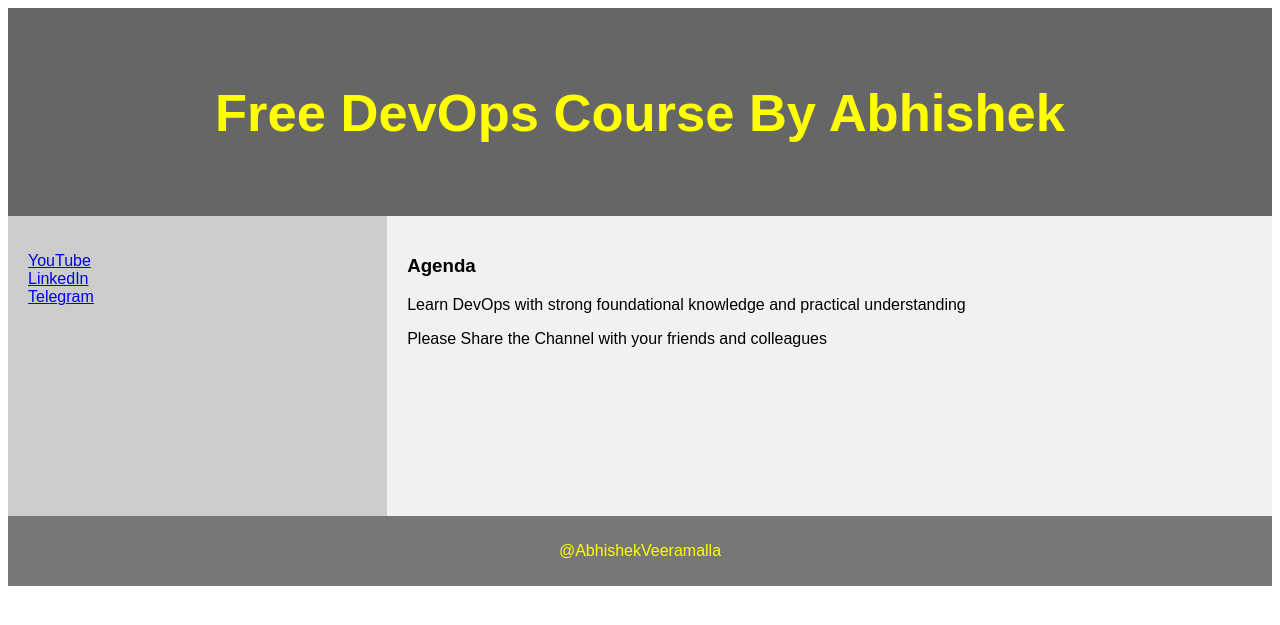
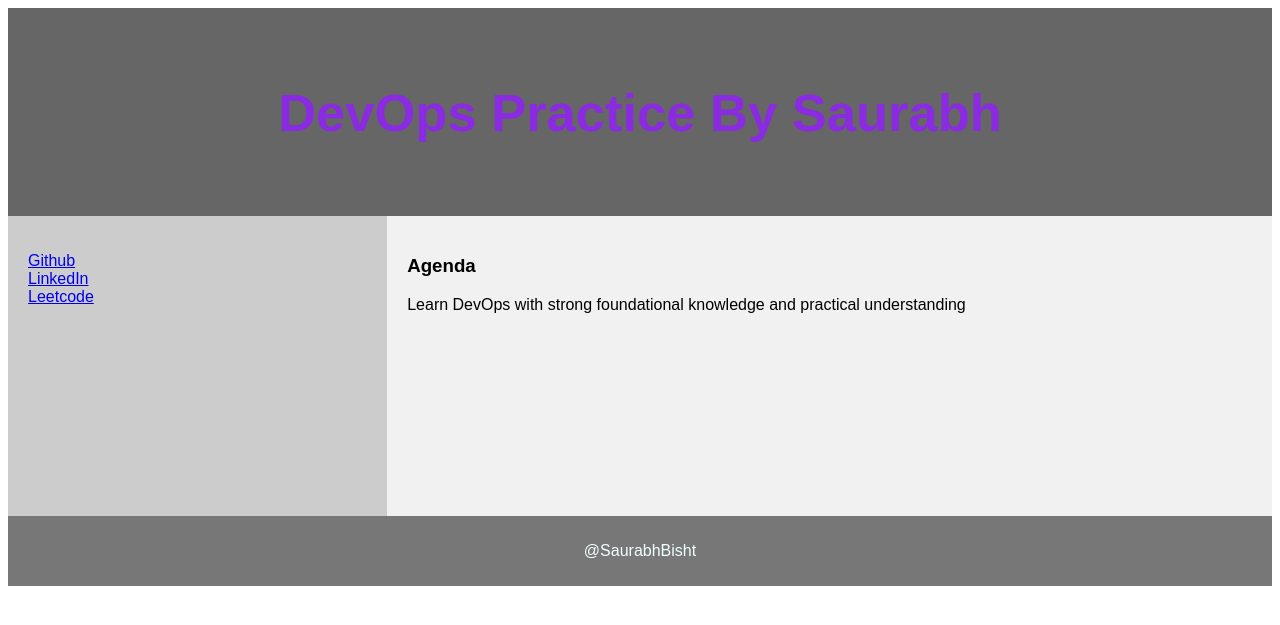
Before and after one commit to iam-veeramalla/Docker-Zero-to-Hero, a Django app: page /demo/ in a window 1280 px wide. Shown: the top 625 px of the page. Run offline with Django 4.2, Linux system fonts and the light colour scheme.

Commit message:
html update for docker image

```diff
--- a/examples/python-web-app/devops/demo/templates/demo_site.html
+++ b/examples/python-web-app/devops/demo/templates/demo_site.html
@@ -19,7 +19,7 @@ header {
   padding: 30px;
   text-align: center;
   font-size: 35px;
-  color: yellow;
+  color: blueviolet;
 }
 
 /* Create two columns/boxes that floats next to each other */
@@ -57,7 +57,7 @@ footer {
   background-color: #777;
   padding: 10px;
   text-align: center;
-  color: yellow;
+  color: azure;
 }
 
 /* Responsive layout - makes the two columns/boxes stack on top of each other instead of next to each other, on small screens */
@@ -73,27 +73,26 @@ footer {
 
 
 <header>
-  <h2>Free DevOps Course By Abhishek</h2>
+  <h2>DevOps Practice By Saurabh</h2>
 </header>
 
 <section>
   <nav>
     <ul>
-      <li><a href="www.youtube.com/@AbhishekVeeramalla">YouTube</a></li>
-      <li><a href="www.linkedin.com/in/abhishek-veeramalla-77b33996/">LinkedIn</a></li>
-      <li><a href="https://telegram.me/abhishekveeramalla">Telegram</a></li>
+      <li><a href="https://github.com/saurabh277">Github</a></li>
+      <li><a href="https://www.linkedin.com/in/saurabh-bisht-016306174/">LinkedIn</a></li>
+      <li><a href="https://leetcode.com/saurabh2-7/">Leetcode</a></li>
     </ul>
   </nav>
 
   <article>
     <h1>Agenda</h1>
     <p>Learn DevOps with strong foundational knowledge and practical understanding</p>
-    <p>Please Share the Channel with your friends and colleagues</p>
   </article>
 </section>
 
 <footer>
-  <p>@AbhishekVeeramalla</p>
+  <p>@SaurabhBisht</p>
 </footer>
 
 </body>
```
